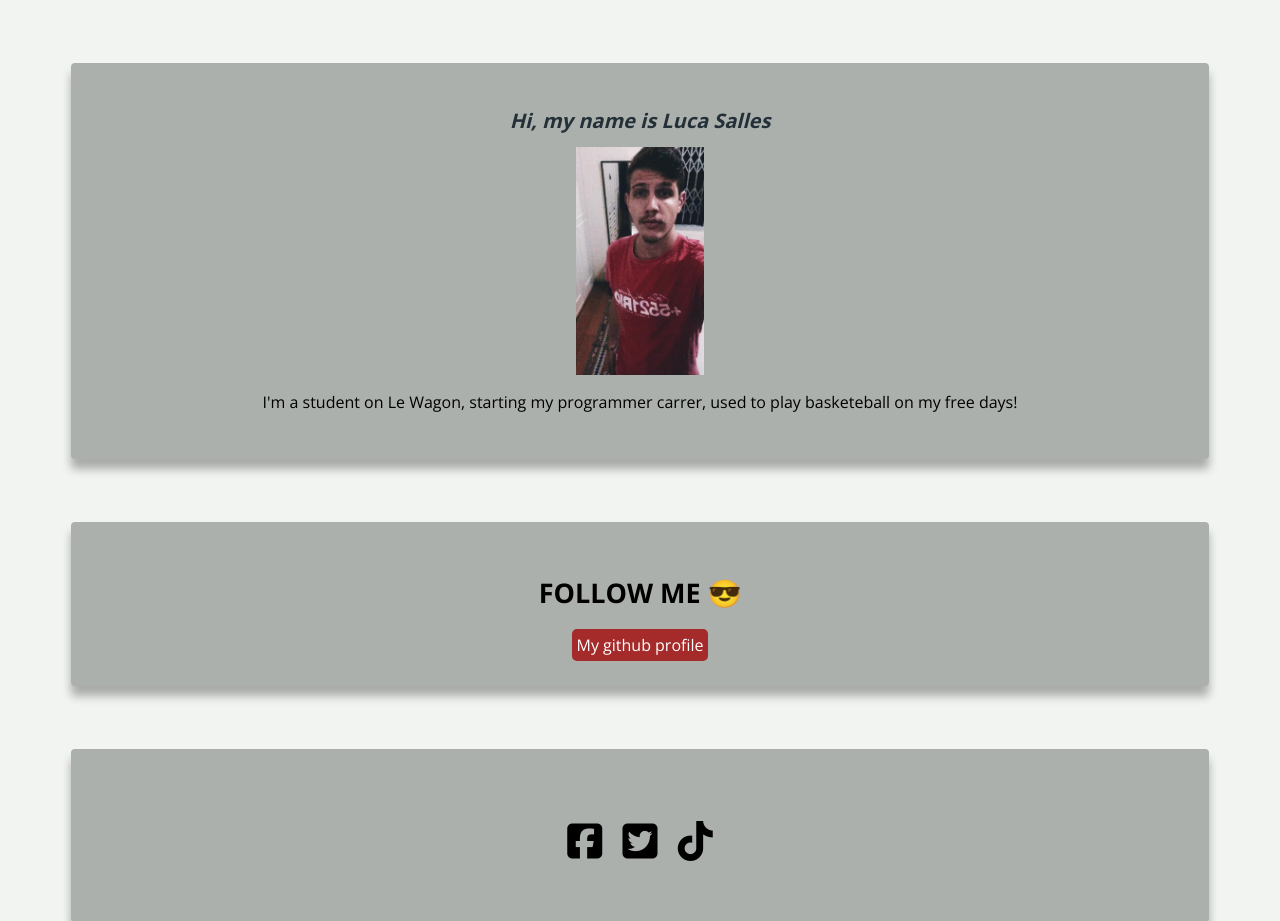
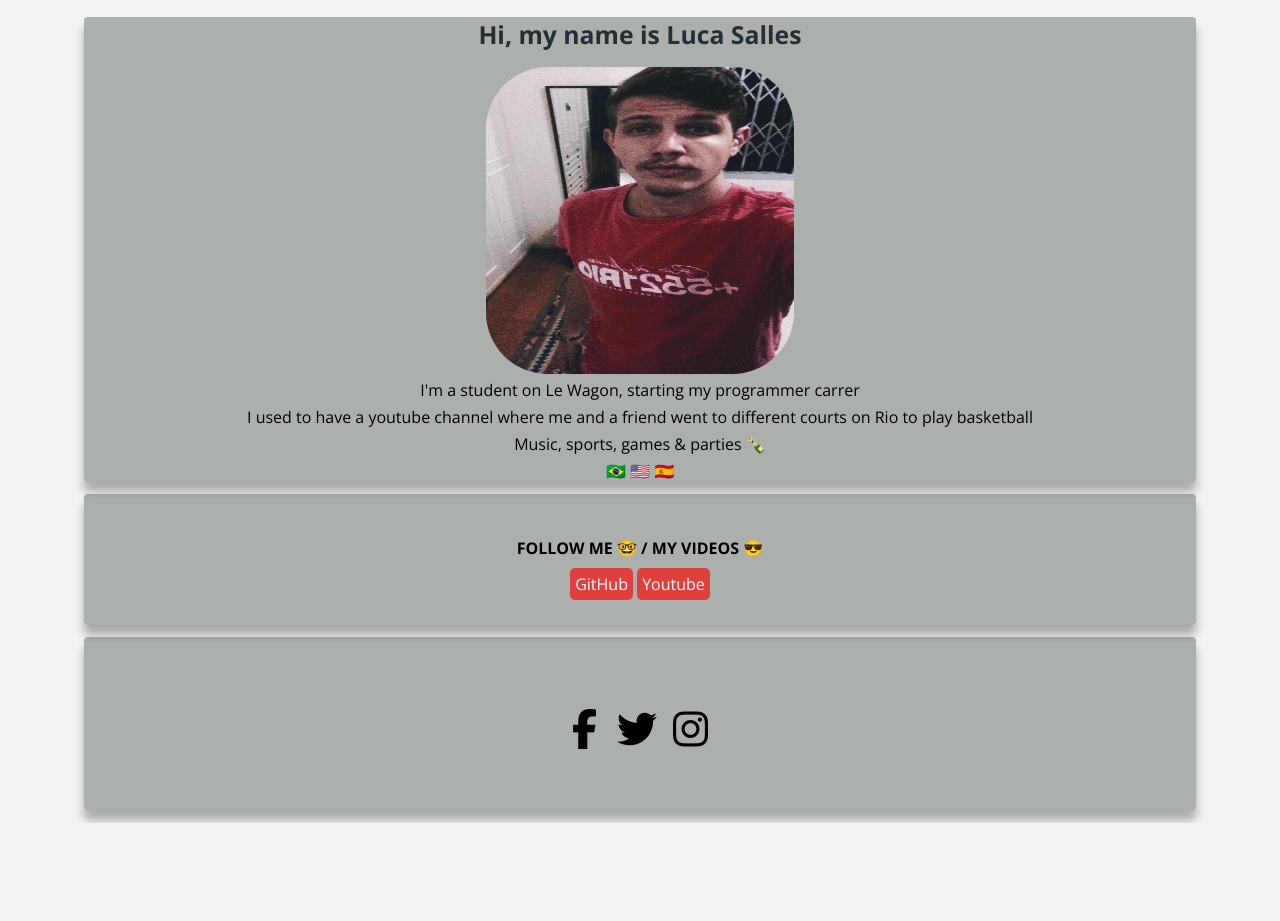
Before and after one commit to LucaSallesGomes/profile, a plain HTML site: page index.html in a window 1280 px wide. Shown: the top 921 px of the page. After the commit the page ends 823 px from the top, so only its background shows below. Drawn offline with nearby package versions, Linux system fonts and the light colour scheme.

Commit message:
small changes made, but working on it

```diff
--- a/index.html
+++ b/index.html
@@ -5,36 +5,35 @@
   <meta http-equiv="X-UA-Compatible" content="IE=edge">
   <meta name="viewport" content="width=device-width, initial-scale=1.0">
   <link rel="stylesheet" href="./style.css">
-  <script src="https://kit.fontawesome.com/5165885bca.js" crossorigin="anonymous"></script>
-  <title>Profile Challenge</title>
+  <script src="https://kit.fontawesome.com/5beb16c7ce.js" crossorigin="anonymous"></script>
+  <title>Luca Salles Profile</title>
 </head>
-
 <body>
-
   <div id="first-bundle">
     <h1>Hi, my name is Luca Salles</h1>
     <img id="profile" src="./images/Lucasallesgomes.jpeg" alt="Luca-Salles-Gomes">
-    <p>I'm a student on Le Wagon, starting my programmer carrer, used to play basketeball on my free days! </p>
+      <p>I'm a student on Le Wagon, starting my programmer carrer</p>
+      <p>I used to have a youtube channel where me and a friend went to different courts on Rio to play basketball</p>
+      <p>Music, sports, games & parties 🍾 </p>
+      <p>🇧🇷 🇺🇸 🇪🇸</p>
   </div>
-
   <div id="second-bundle">
-    <h2 class="second-title"><strong>FOLLOW ME 😎</strong></h2>
-    <a id="button-1" href="https://github.com/LucaSallesGomes" target="_blank">My github profile</a>
+    <h2 class="second-title"><strong>FOLLOW ME 🤓 / MY VIDEOS 😎</strong></h2>
+    <a id="button-1" href="https://github.com/LucaSallesGomes" target="_blank">GitHub</a>
+    <a id="button-2" href="https://www.youtube.com/c/24SegundosTVBasquete" target="_blank">Youtube</a>
   </div>
-
   <div>
     <ul class="list-inline">
         <li class="list-item">
           <a href="https://www.facebook.com/LucaSallesGomes" target="_blank">
-          <i class="fa-brands fa-square-facebook"></i></li></a>
+          <i class="fa-brands fa-facebook-f"></i></li></a>
         <li class="list-item">
           <a href="https://twitter.com/LucaSallesGomes" target="_blank">
-          <i class="fa-brands fa-square-twitter"></i></li></a>
+            <i class="fa-brands fa-twitter"></i></a>
         <li class="list-item">
-          <a href="https://www.tiktok.com/404?fromUrl=/LucaSallesGomes" target="_blank">
-          <i class="fa-brands fa-tiktok"></i></li></a>
+          <a href="https://www.instagram.com/LucaSallesGomes/" target="_blank">
+            <i class="fa-brands fa-instagram"></i></a>
       </ul>
   </div>
-
 </body>
 </html>
--- a/style.css
+++ b/style.css
@@ -10,20 +10,26 @@ body {
 
 h1 {
   font-family: 'Open Sans', sans-serif;
-  font-size: 1.25rem;
-  font-style: italic;
+  font-size: 1.55rem;
+  font-style:unset;
   color: rgb(36,48,56);
   text-align: center;
 }
 
+p {
+  margin: 0.3rem 0 0.3rem 0;
+}
+
 h2{
-  font-size: 1.688rem ;
+  font-size: 1rem ;
 }
 
 img {
   display: block;
   margin: 0 auto;
-  width: 10vw;
+  width: 24vw;
+  height: 24vw;
+  border-radius: 20%;
 }
 
 .list-inline {
@@ -58,17 +64,33 @@ div {
   padding: 1.875rem;
   border-radius: 0.25rem;
   box-shadow: 0 0.625rem 0.625rem rgba(0, 0, 0, 0.3);
-  margin: 5%;
+  margin: 1% 6% 1% 6%;
   display: block;
   text-align: center;
 }
 
 #button-1{
-  background-color: brown;
+  background-color: rgba(255, 0, 0, 0.638);
   text-decoration: none;
   padding: 0.313rem;
   border-radius: 0.313rem;
   color: white;
+}
+
+#button-2{
+  background-color: rgba(255, 0, 0, 0.638);
+  text-decoration: none;
+  padding: 0.313rem;
+  border-radius: 0.313rem;
+  color: white;
+}
+
+#first-bundle{
+  border-radius: 0.25rem;
+  padding: 0;
+  box-shadow: 0 0.625rem 0.625rem rgba(0, 0, 0, 0.3);
+  display: block;
+  text-align: center;
 }
 
 #second-bundle{
```
